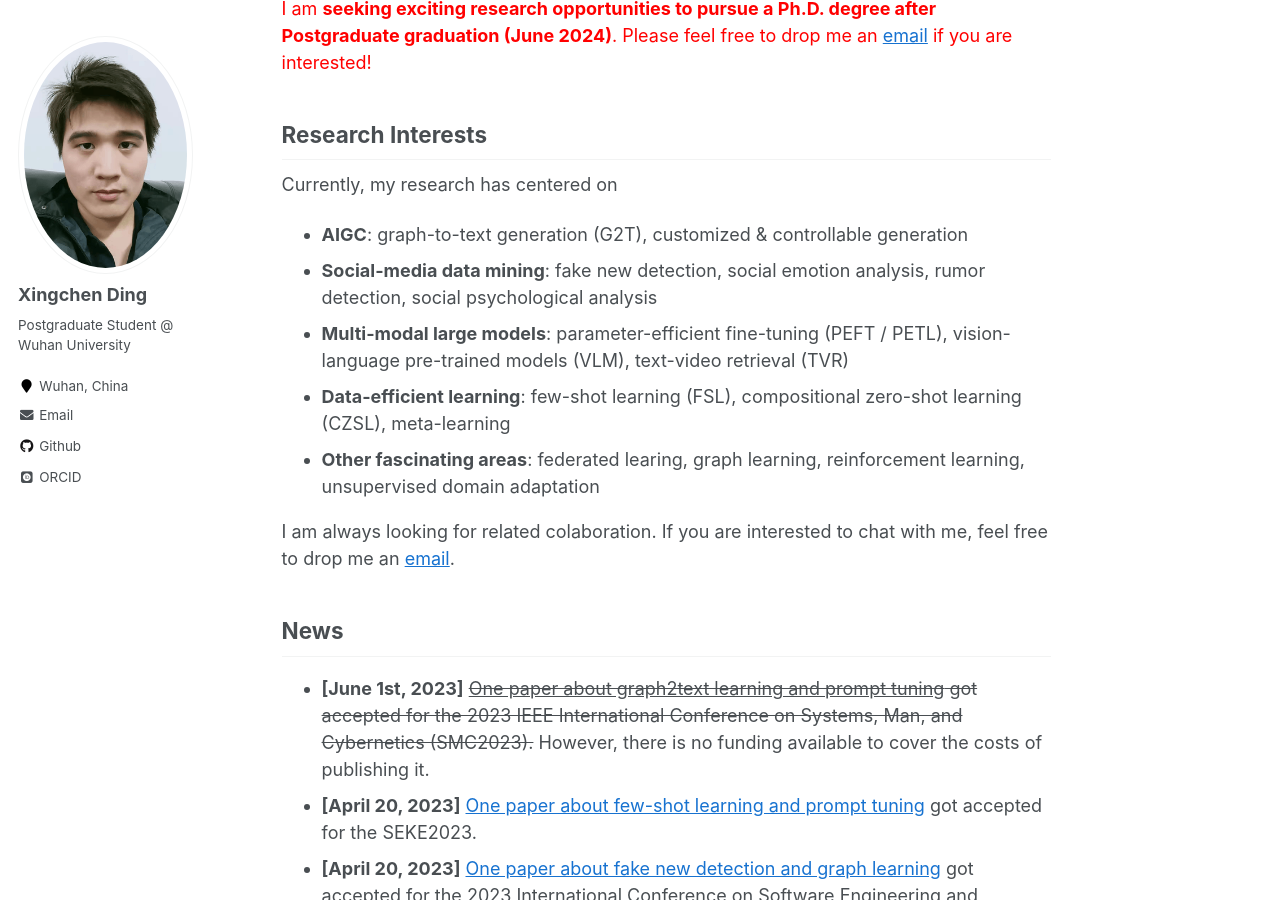
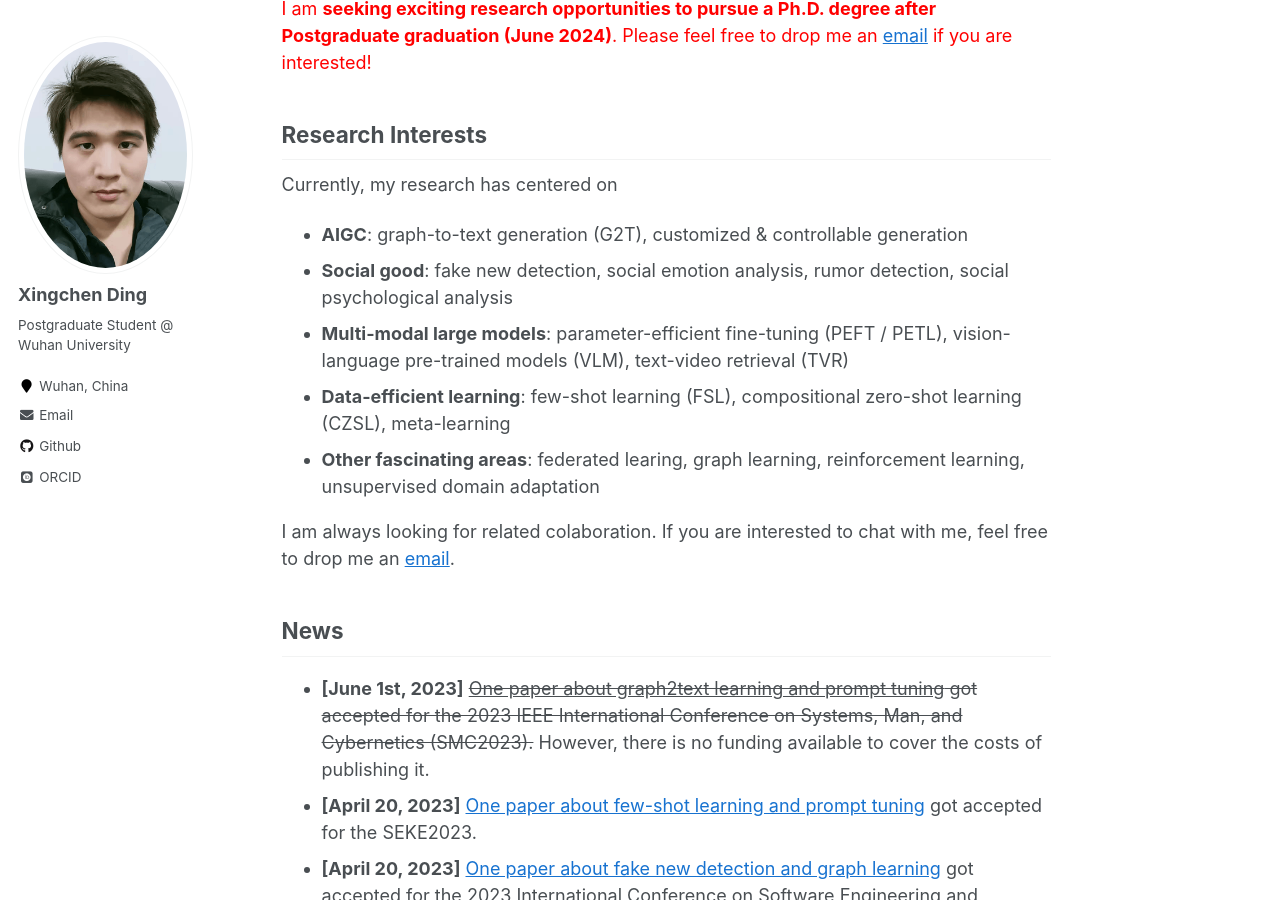
Before and after one commit to xingos123/xingos123.github.io, a Jekyll site: the page built from _pages/about.md, in a window 1280 px wide and 900 px high, scrolled down 351 px. Built offline with Jekyll 4.4.1, drawn with Linux system fonts in a browser that asks for light colours; some web fonts are replaced; comment, search, counter and statistics services are not loaded.

Commit message:
m. social good

```diff
--- a/_pages/about.md
+++ b/_pages/about.md
@@ -21,7 +21,8 @@ Hi! I am Xingchen Ding (丁星辰 in Chinese). I am a Postgraduate student of [W
 Currently, my research has centered on
 
 * **AIGC**: graph-to-text generation (G2T), customized & controllable generation
-* **Social-media data mining**: fake new detection, social emotion analysis, rumor detection, social psychological analysis
+<!-- * **Social-media data mining**: fake new detection, social emotion analysis, rumor detection, social psychological analysis -->
+* **Social good**: fake new detection, social emotion analysis, rumor detection, social psychological analysis
 * **Multi-modal large models**: parameter-efficient fine-tuning (PEFT / PETL), vision-language pre-trained models (VLM), text-video retrieval (TVR)
 * **Data-efficient learning**: few-shot learning (FSL), compositional zero-shot learning (CZSL), meta-learning
 * **Other fascinating areas**: federated learing, graph learning, reinforcement learning, unsupervised domain adaptation
```
